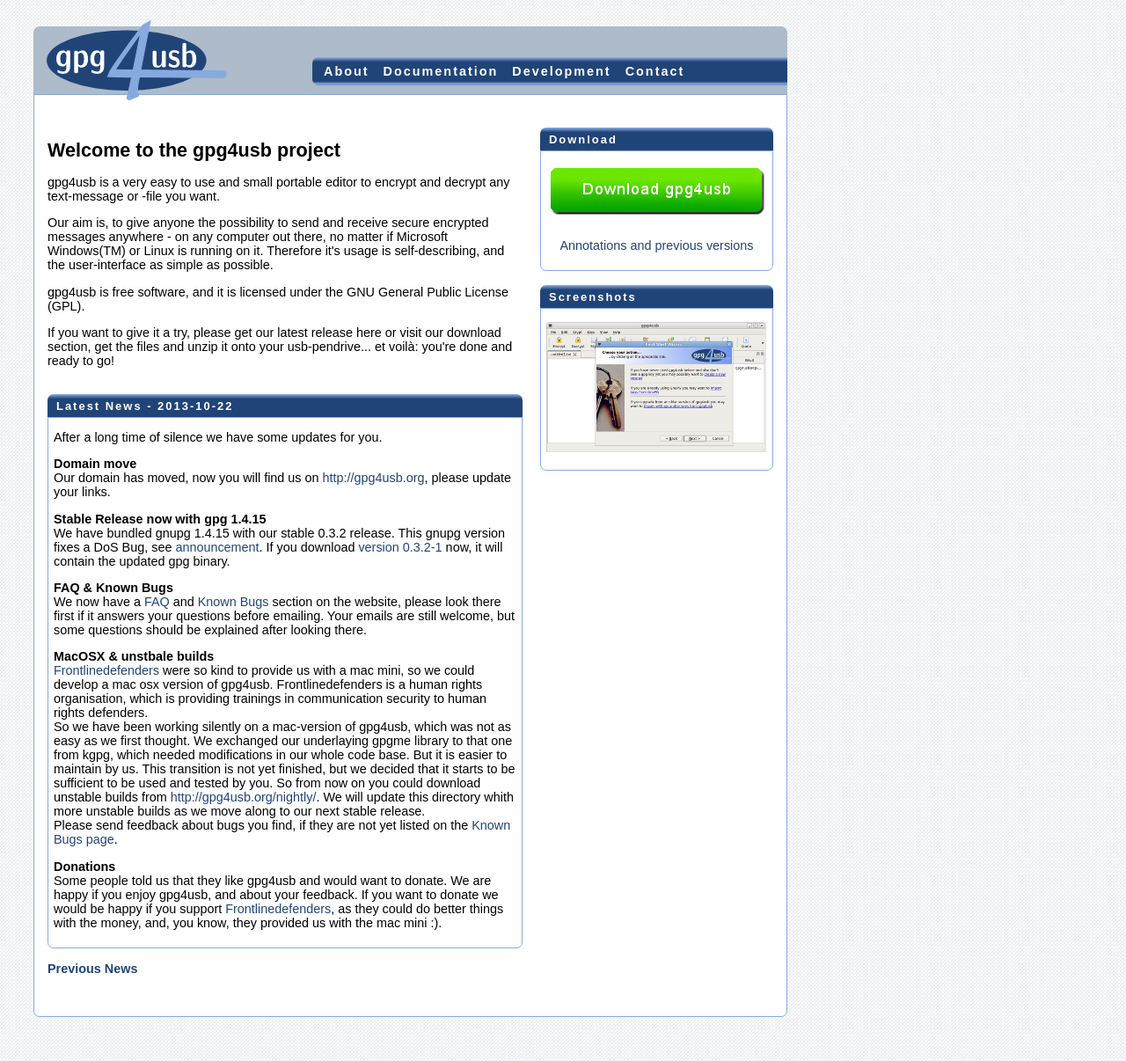
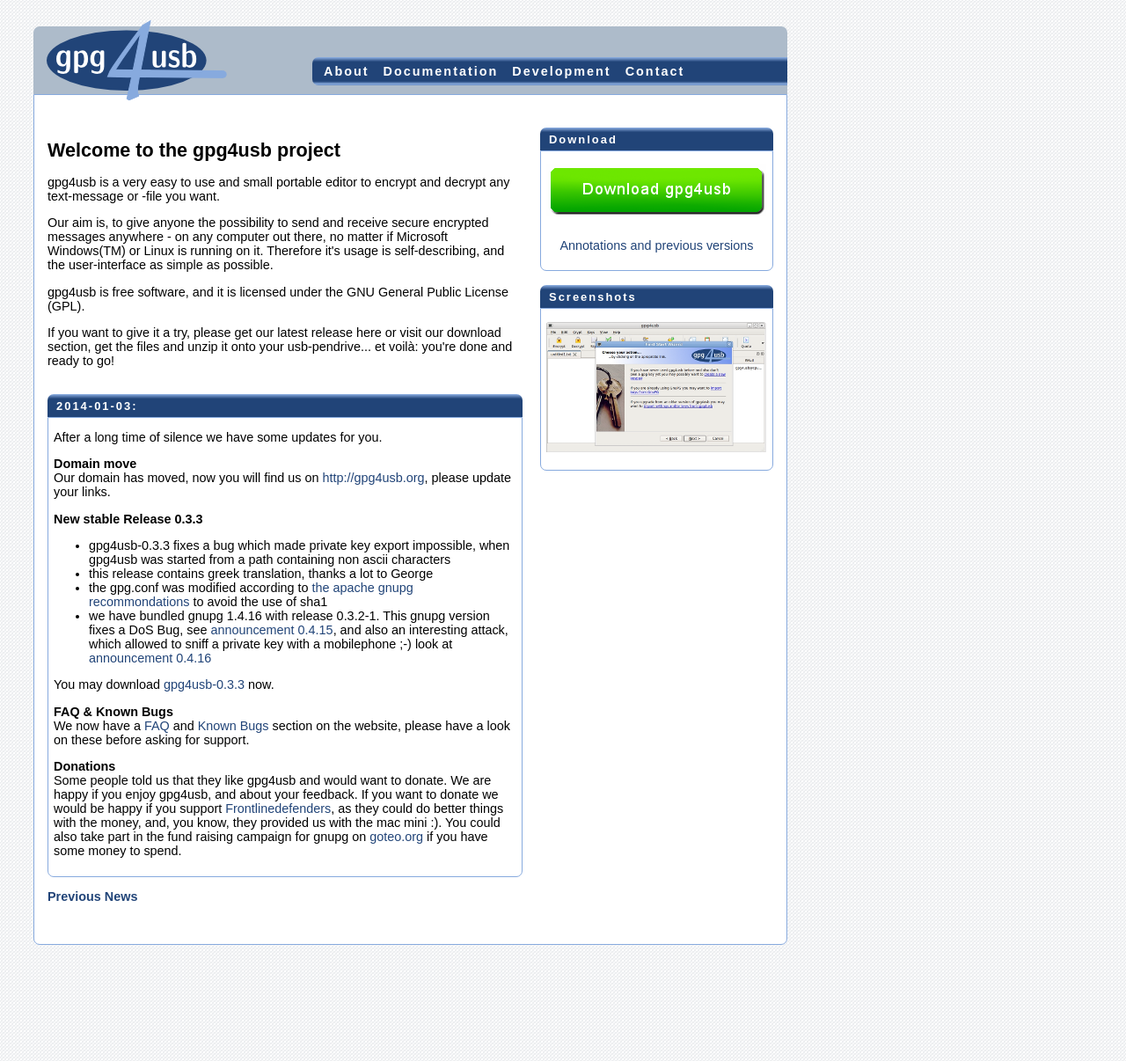
Before and after one commit to 0x20bf-org/gpg4usb-website, a Jekyll site: the page built from index.html, in a window 1280 px wide. Shown: the whole page at 88% size. Built offline with Jekyll 4.4.1, drawn with Linux system fonts in a browser that asks for light colours.

Commit message:
announce 0.3.3
git-svn-id: http://cpunk.de/svn/src/homepage@1085 34ebc366-c3a9-4b3c-9f84-69acf7962910

```diff
--- a/_includes/download-button.html
+++ b/_includes/download-button.html
@@ -2,7 +2,7 @@
 <div class="box_title">Download</div>
 <div class="box_content">
 <div id="download" style="height:70px;">
-<p><a class="item1" href="gpg4usb-0.3.2-1.zip" title="Download Newest Version"></a></p>
+<p><a class="item1" href="gpg4usb-0.3.3.zip" title="Download Newest Version"></a></p>
 </div>
 <p style="text-align:center;"><a href="download.html" title="Annotations and previous versions">Annotations and previous versions</a></p>
 </div>
--- a/_includes/shortnews.html
+++ b/_includes/shortnews.html
@@ -2,7 +2,7 @@
 
 
 <div class="middlebox">
-	<div class="box_title">Latest News - 2013-10-22</div>
+	<div class="box_title">2014-01-03:</div>
     <div class="box_content">
 
     <p>After a long time of silence we have some updates for you.</p>
@@ -11,40 +11,35 @@
         Our domain has moved, now you will find us on <a href="http://gpg4usb.org">http://gpg4usb.org</a>, please update your links.
     </p>
     <p>
-        <strong>Stable Release now with gpg 1.4.15</strong><br/>
-        We have bundled gnupg 1.4.15 with our stable 0.3.2 release. This gnupg version fixes a DoS Bug, see
-        <a href="http://lists.gnupg.org/pipermail/gnupg-announce/2013q4/000334.html">announcement</a>.
-        If you download <a href="http://gpg4usb.org/download/gpg4usb-0.3.2-1.zip">version 0.3.2-1</a> now, it will contain the updated
-        gpg binary.
-    </p>
+        <strong>New stable Release 0.3.3</strong><br/>
+    <ul>
+        <li>gpg4usb-0.3.3 fixes a bug which made private key export impossible,
+            when gpg4usb was started from a path containing non ascii characters</li>
+        <li>this release contains greek translation, thanks a lot to George</li>
+        <li>the gpg.conf was modified according to
+            <a href="http://www.apache.org/dev/openpgp.html#sha1">the apache gnupg
+            recommondations</a> to avoid the use of sha1</li>
+        <li>we have bundled gnupg 1.4.16 with release 0.3.2-1. This gnupg version
+            fixes a DoS Bug, see
+            <a href="http://lists.gnupg.org/pipermail/gnupg-announce/2013q4/000334.html">announcement 0.4.15</a>,
+            and also an interesting attack, which allowed to sniff a private key
+            with a mobilephone ;-) look at
+            <a href="http://lists.gnupg.org/pipermail/gnupg-announce/2013q4/000337.html">announcement 0.4.16</a>
+        </li>
+    </ul>
+            You may download <a href="http://gpg4usb.org/download/gpg4usb-0.3.3.zip">gpg4usb-0.3.3</a> now.</p>
     <p>
         <strong>FAQ & Known Bugs</strong><br/>
-        We now have a <a href="http://gpg4usb.org/faq.html">FAQ</a> and <a href="http://gpg4usb.org/bugs.html">Known Bugs</a> section on the website,
-        please look there first if it answers your questions before emailing. Your emails are still welcome, but
-        some questions should be explained after looking there.
+        We now have a <a href="http://gpg4usb.org/faq.html">FAQ</a> and <a href="http://gpg4usb.org/bugs.html">Known Bugs</a> section on the website, please have a look on these before asking for support.
     </p>
-    <p>
-        <strong>MacOSX & unstbale builds</strong><br/>
-        <a href="http://frontlinedefenders.org/">Frontlinedefenders</a> were so kind to provide us with a mac mini,
-        so we could develop a mac osx version of gpg4usb. Frontlinedefenders is a human rights organisation, which
-        is providing trainings in communication security to human rights defenders.<br/>
-        So we have been working silently on a mac-version of gpg4usb, which was not as easy as we first thought.
-        We exchanged our underlaying gpgme library to that one from kgpg, which needed modifications in our whole
-        code base. But it is easier to maintain by us. This transition is not yet finished,
-        but we decided that it starts to be sufficient to be used and tested by you. So from now on you could
-        download unstable builds from
-        <a href="http://gpg4usb.org/nightly/">http://gpg4usb.org/nightly/</a>. We will update this directory whith
-        more unstable builds as we move along to our next stable release.<br/>
-        Please send feedback about bugs you find, if they are not yet listed on the <a href="http://gpg4usb.org/bugs.html">Known Bugs page</a>.
-    </p>
+
     <p>
         <strong>Donations</strong><br/>
         Some people told us that they like gpg4usb and would want to donate. We are happy if you enjoy gpg4usb,
         and about your feedback. If you want to donate we would be happy if you support
         <a href="http://frontlinedefenders.org/donate">Frontlinedefenders</a>, as they could do better things with the
-        money, and, you know, they provided us with the mac mini :).
+        money, and, you know, they provided us with the mac mini :). You could also take part in the fund raising campaign for gnupg on <a href="http://goteo.org/project/gnupg-new-website-and-infrastructure/">goteo.org</a> if you have some money to spend.
     </p>
-
     </div>
 
     <p><a href="development.html#history" title="Development History"><b>Previous News</b></a></p>
```
Also changed, not shown: _includes/allnews.html (+21 -26 lines), bugs.md (+0 -3 lines), download.html (+9 -4 lines).
